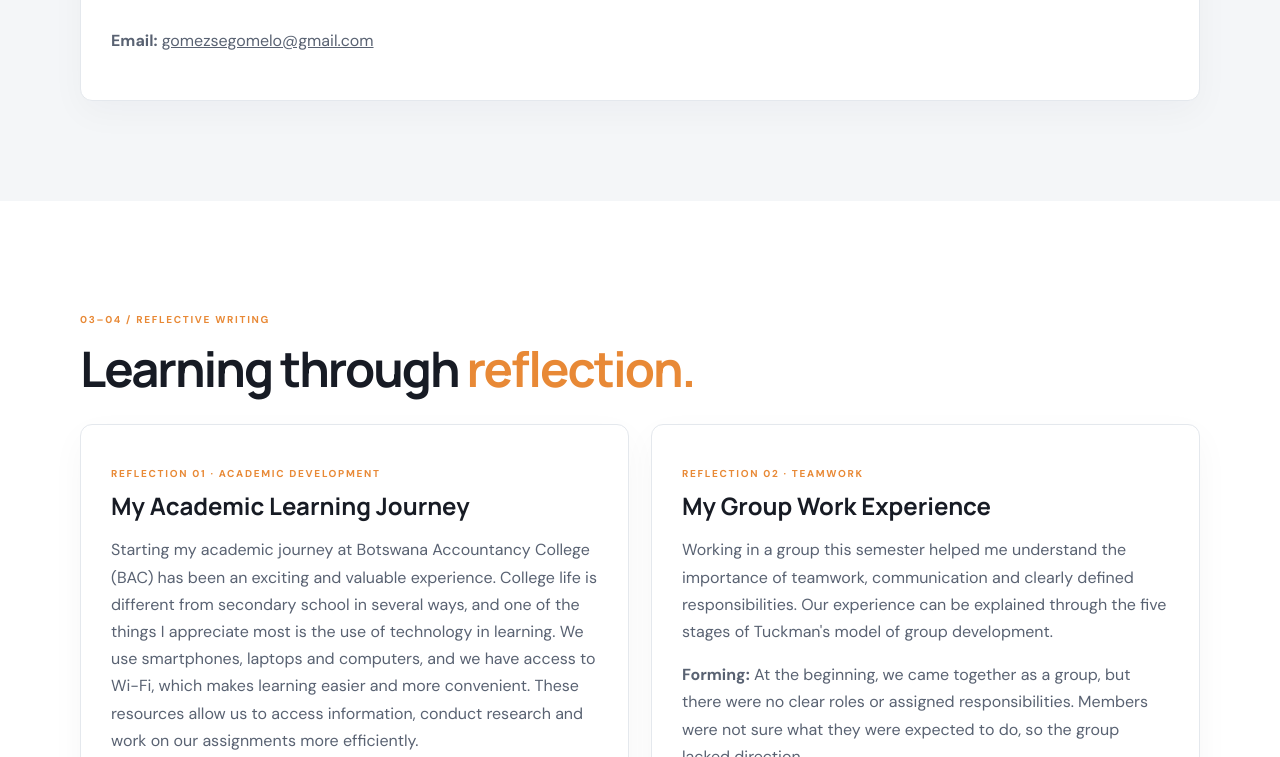
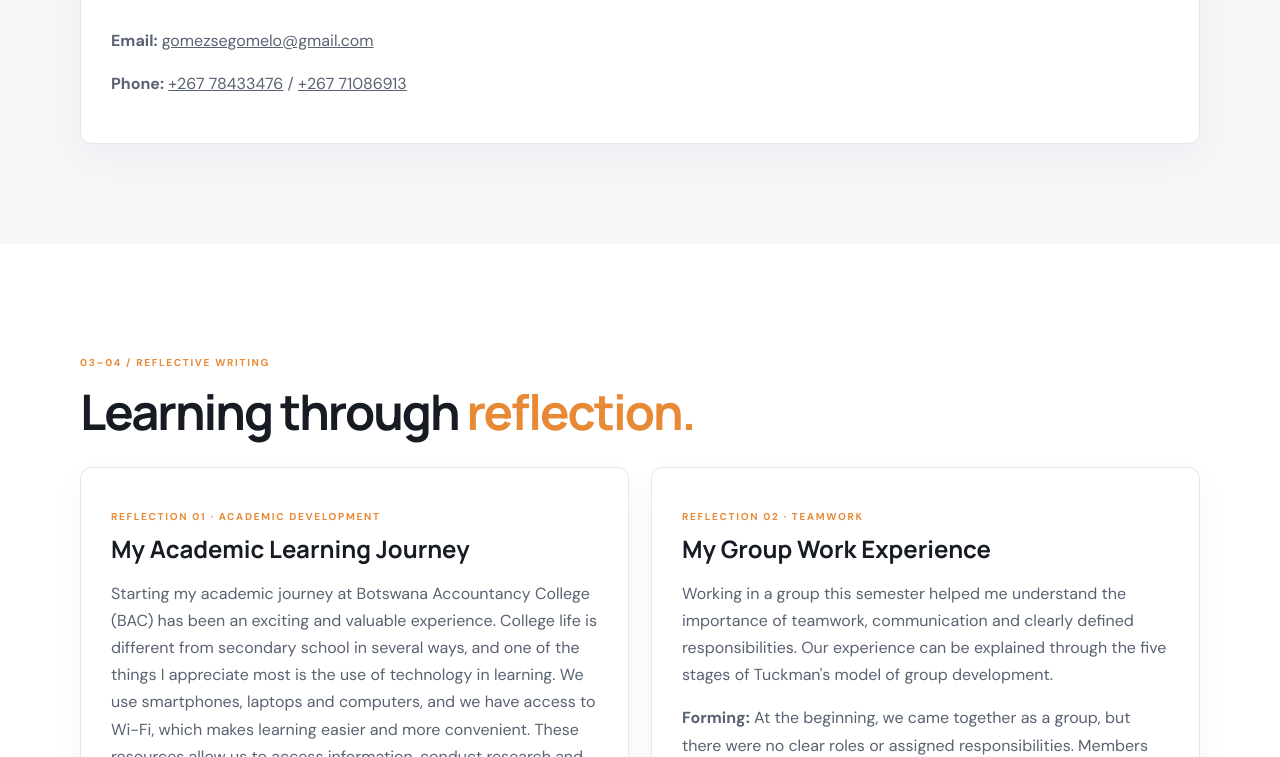
Before and after one commit to gomezdigital/Gomolemo-Personal-Portfolio-, a plain HTML site: page index.html in a window 1280 px wide. Shown: the part 2777-3534 px from the top of the page. Drawn offline with Linux system fonts and the light colour scheme.

Commit message:
Add contact numbers to CV and career documents

```diff
--- a/index.html
+++ b/index.html
@@ -118,6 +118,7 @@
             </div>
           </div>
           <p><strong>Email:</strong> <a href="mailto:gomezsegomelo@gmail.com">gomezsegomelo@gmail.com</a></p>
+          <p><strong>Phone:</strong> <a href="tel:+26778433476">+267 78433476</a> / <a href="tel:+26771086913">+267 71086913</a></p>
         </div>
       </div>
     </section>
@@ -203,7 +204,7 @@
           <article class="content-card">
             <p class="card-kicker">06 / APPLICATION LETTER</p>
             <h3>Industrial Attachment Application</h3>
-            <p><strong>Gomolemo Gomez Segomelo</strong><br>Email: <a href="mailto:gomezsegomelo@gmail.com">gomezsegomelo@gmail.com</a></p>
+            <p><strong>Gomolemo Gomez Segomelo</strong><br>Email: <a href="mailto:gomezsegomelo@gmail.com">gomezsegomelo@gmail.com</a><br>Phone: <a href="tel:+26778433476">+267 78433476</a> / <a href="tel:+26771086913">+267 71086913</a></p>
             <p><strong>The Human Resources Manager</strong><br>[Organisation Name]<br>[Organisation Address]<br>[Date]</p>
             <p><strong>RE: APPLICATION FOR INDUSTRIAL ATTACHMENT</strong></p>
             <p>Dear Sir/Madam,</p>
@@ -225,7 +226,7 @@
             <p>I am writing to express my interest in an industrial attachment opportunity within your organisation. I am eager to gain practical experience in data analytics, technology and business operations while developing my professional skills.</p>
             <p>Please find attached my CV and application letter for your consideration.</p>
             <p>Thank you for your time. I look forward to your response.</p>
-            <p>Kind regards,<br><strong>Gomolemo Segomelo</strong><br><a href="mailto:gomezsegomelo@gmail.com">gomezsegomelo@gmail.com</a></p>
+            <p>Kind regards,<br><strong>Gomolemo Gomez Segomelo</strong><br><a href="mailto:gomezsegomelo@gmail.com">gomezsegomelo@gmail.com</a><br>Phone: <a href="tel:+26778433476">+267 78433476</a> / <a href="tel:+26771086913">+267 71086913</a></p>
           </article>
         </div>
       </div>
```
